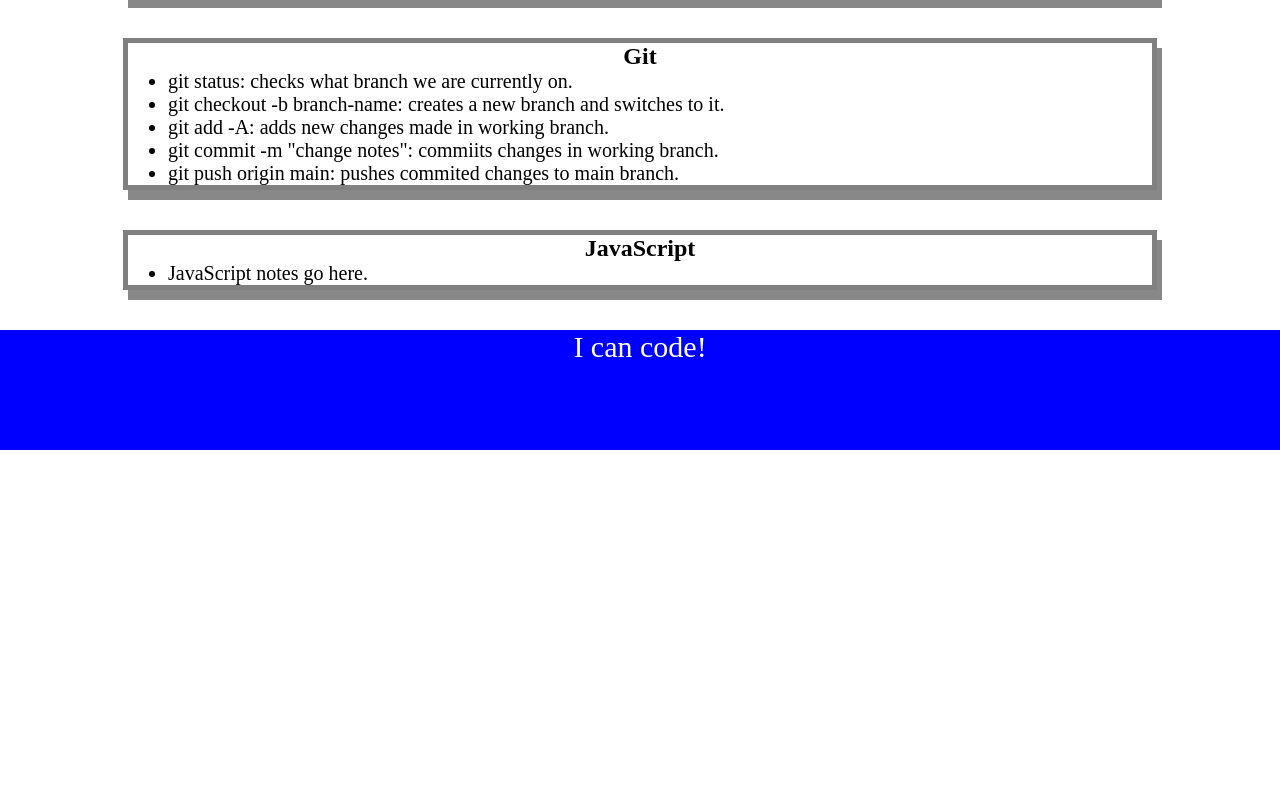
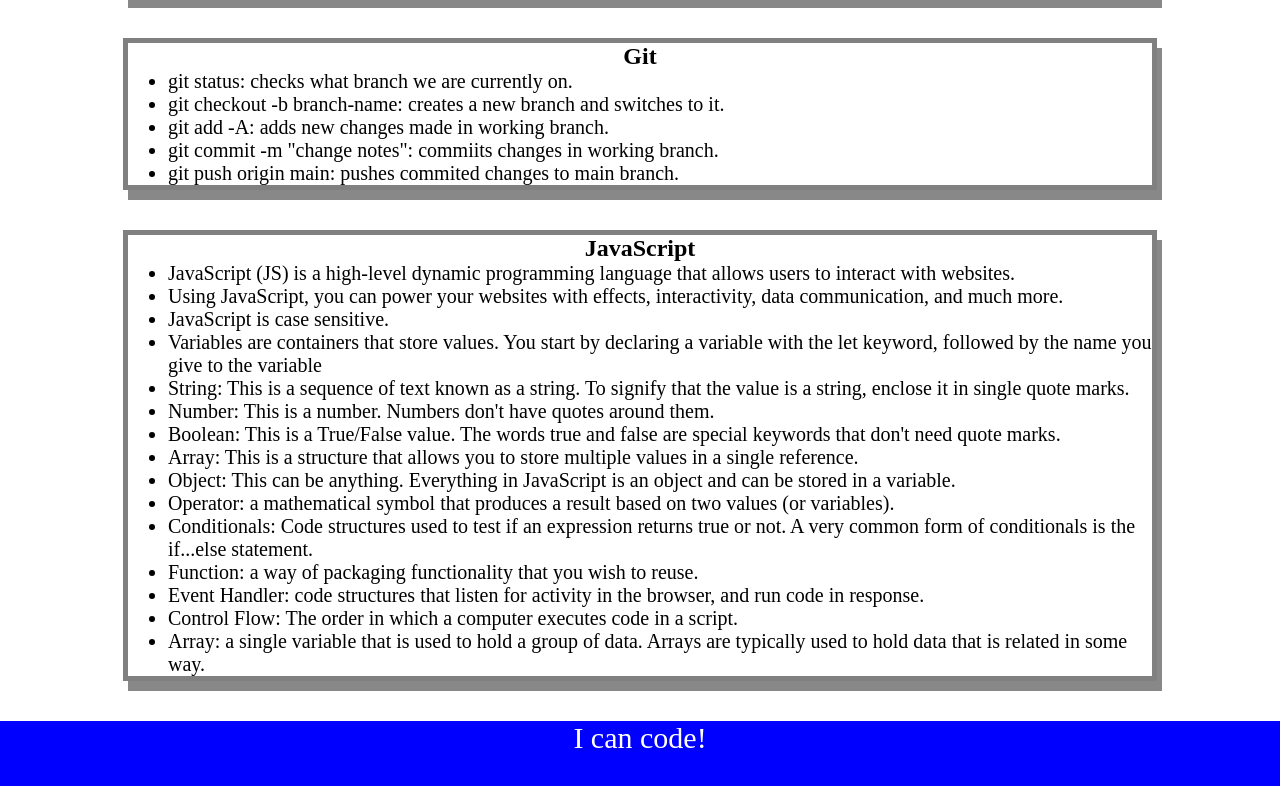
Before and after one commit to ryan-young17/prework-study-guide, a plain HTML site: page index.html in a window 1280 px wide. Shown: the part 506-1292 px from the top of the page. Before the commit the page ends 956 px from the top, so only its background shows below. Drawn offline with Linux system fonts and the light colour scheme.

Commit message:
added JavaScript to Prework Study Guide

```diff
--- /dev/null
+++ b/assets/script.js
@@ -0,0 +1,18 @@
+var topics = ['HTML', 'CSS', 'Git', 'JavaScript'];
+
+for(var x = 0; x < topics.length; x++) {
+    console.log(topics[x]);
+}
+/*
+if (topic === 'HTML') {
+  console.log("Let's study HTML!");
+} else if (topic === 'CSS') {
+  console.log("Let's study CSS!");
+} else if (topic === 'Git') {
+  console.log("Let's study Git!");
+} else if (topic === 'JavaScript') {
+  console.log("Let's study JavaScript!");
+} else {
+  console.log('Please try again!');
+}
+*/
--- a/index.html
+++ b/index.html
@@ -11,6 +11,7 @@
     <header id="top">
       <h1>Prework Study Guide</h1>
       <img src="./assets/bowtie-cat.png" alt="Profile image of cat wearing a bow tie." />
+      <h2>✨ Open the Console to See What's Happening ✨</h2>
     </header>
     <main>
       <section class="card" id="html-section">
@@ -45,7 +46,21 @@
       <section class="card" id="javascript">
         <h2>JavaScript</h2>
         <ul>
-          <li>JavaScript notes go here.</li>
+          <li>JavaScript (JS) is a high-level dynamic programming language that allows users to interact with websites.</li>
+          <li>Using JavaScript, you can power your websites with effects, interactivity, data communication, and much more.</li>
+          <li>JavaScript is case sensitive.</li>
+          <li>Variables are containers that store values. You start by declaring a variable with the let keyword, followed by the name you give to the variable</li>
+          <li>String: This is a sequence of text known as a string. To signify that the value is a string, enclose it in single quote marks.</li>
+          <li>Number: This is a number. Numbers don't have quotes around them.</li>
+          <li>Boolean: This is a True/False value. The words true and false are special keywords that don't need quote marks.</li>
+          <li>Array: This is a structure that allows you to store multiple values in a single reference.</li>
+          <li>Object: This can be anything. Everything in JavaScript is an object and can be stored in a variable.</li>
+          <li>Operator: a mathematical symbol that produces a result based on two values (or variables).</li>
+          <li>Conditionals: Code structures used to test if an expression returns true or not. A very common form of conditionals is the if...else statement.</li>
+          <li>Function: a way of packaging functionality that you wish to reuse.</li>
+          <li>Event Handler: code structures that listen for activity in the browser, and run code in response.</li>
+          <li>Control Flow: The order in which a computer executes code in a script.</li>
+          <li>Array: a single variable that is used to hold a group of data. Arrays are typically used to hold data that is related in some way.</li>
         </ul>
       </section>
     </main>
@@ -53,5 +68,6 @@
     <footer>
       <p>I can code!</p>
     </footer>
+    <script src="./assets/script.js"></script>
   </body>
 </html>
```
